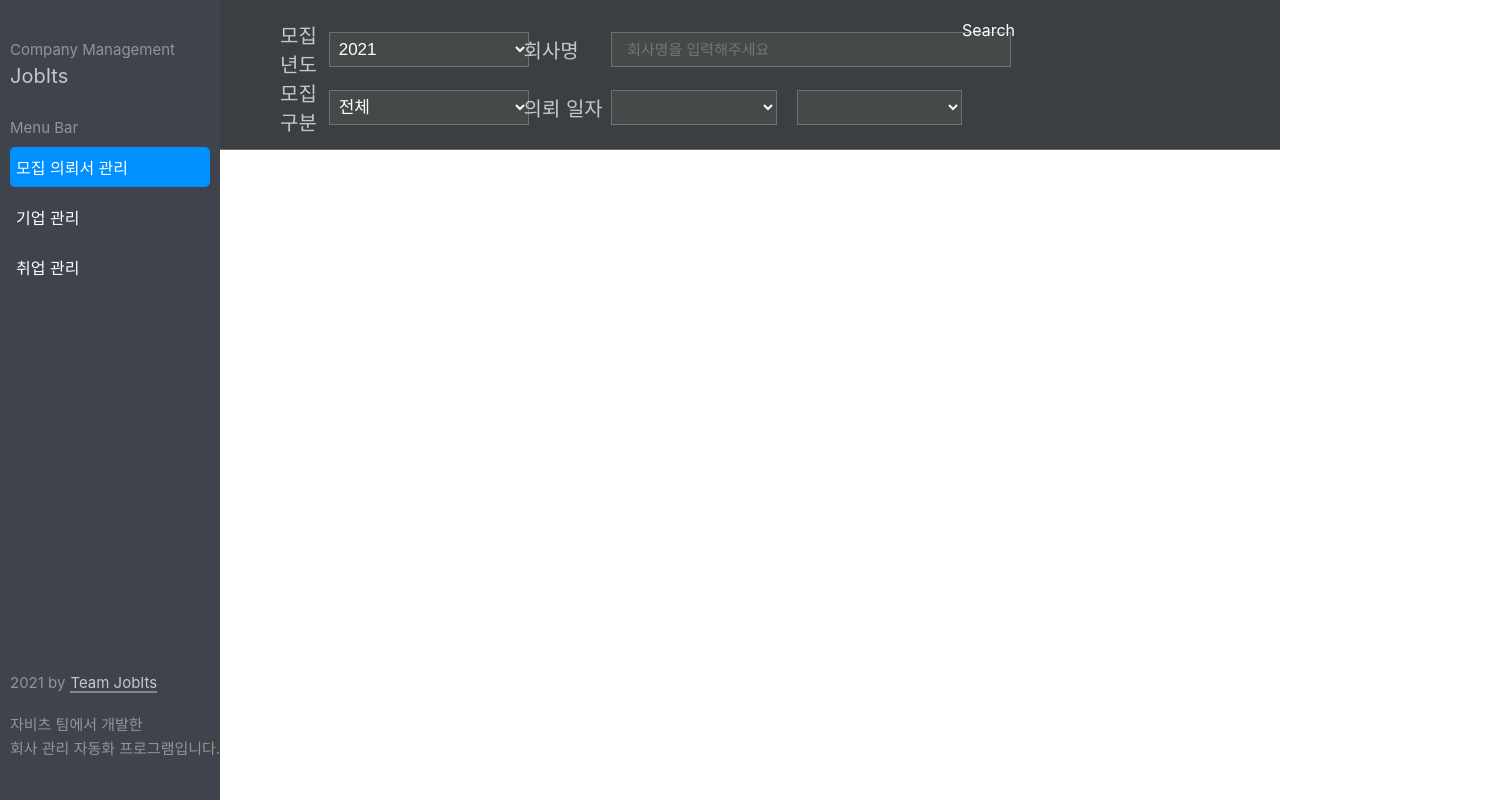
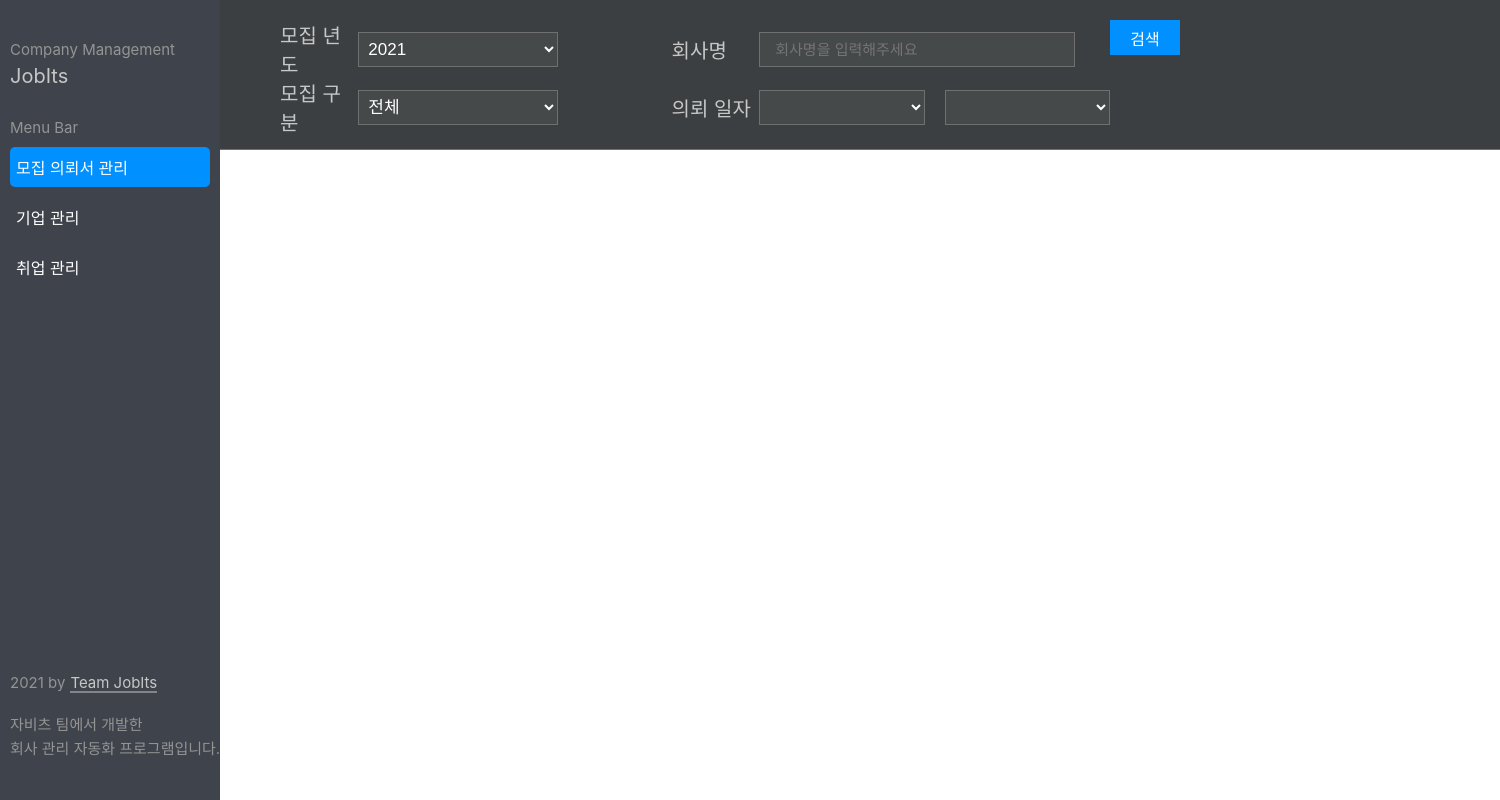
Before and after one commit to JobITs-DSM/Agatha, a Next.js app: page /recruitment in a window 1280 px wide. Shown: the whole page, 1500 px wide, since content can reach past the window. Built offline with nearby package versions, Linux system fonts and the light colour scheme.

Commit message:
UPDATE: Header Implemented

```diff
--- a/src/component/common/Header/styles.ts
+++ b/src/component/common/Header/styles.ts
@@ -5,6 +5,7 @@ export const Container = styled.div`
   background-color: ${color.gray700};
   height: 150px;
   width: 100%;
+  min-width: 1280px;
   border-bottom: 1px solid ${color.gray400};
   color: ${color.gray100};
   display: flex;
--- a/src/component/modules/EnterpriseName/styles.ts
+++ b/src/component/modules/EnterpriseName/styles.ts
@@ -6,7 +6,7 @@ export const EnterpriseName = styled.input`
     border: 1px solid ${color.gray400};
     background-color: ${color.gray600};
     color: ${color.gray100};
-    width: 400px;
+    width: 90%;
     height: 35px;
     padding: 5px 15px;
     font-size: 15px;
--- a/src/component/modules/Search/index.tsx
+++ b/src/component/modules/Search/index.tsx
@@ -1,9 +1,12 @@
 import { FC } from "react";
+import * as S from "./styles";
 
-const Search: FC = ():JSX.Element => {
-    return (
-        <div>Search</div>
-     );
-}
+const Search: FC = (): JSX.Element => {
+  return (
+    <S.SearchBox>
+      <S.Search>검색</S.Search>
+    </S.SearchBox>
+  );
+};
 
 export default Search;
--- /dev/null
+++ b/src/component/modules/Search/styles.ts
@@ -0,0 +1,18 @@
+import styled from "@emotion/styled";
+import { color } from "../../../../styles";
+
+export const SearchBox = styled.div`
+  display: flex;
+  width: 70px;
+  justify-content: center;
+`;
+
+export const Search = styled.div`
+  display: inherit;
+  background-color: ${color.blue100};
+  align-self: flex-end;
+  height: 35px;
+  width: 75px;
+  justify-content: center;
+  align-items: center;
+`;
```
Also changed, not shown: pages/index.tsx (+8 -1 lines).
